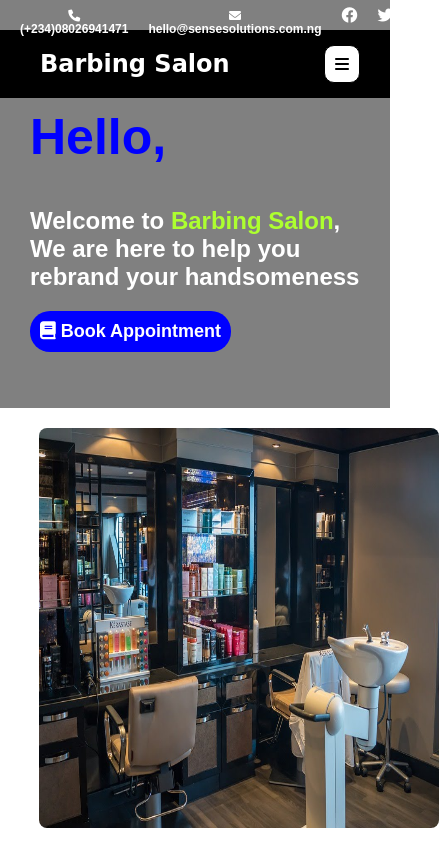
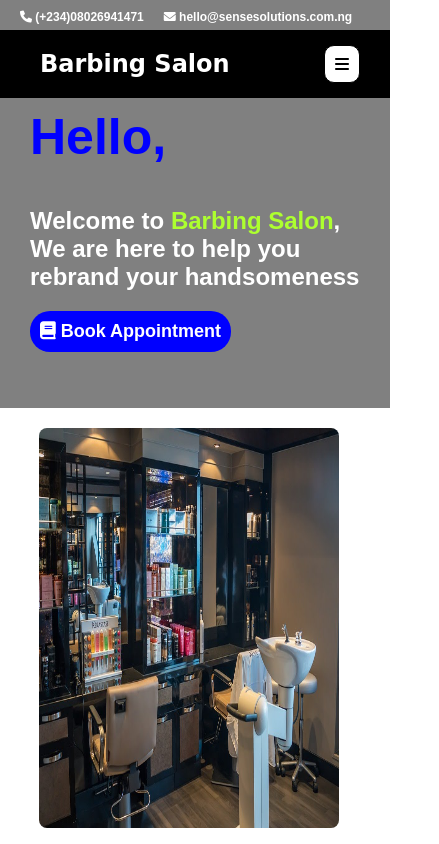
Before and after one commit to Azeezfasasi/Barbing-Salon, a plain HTML site: page index.html in a window 390 px wide. Shown: the top 844 px of the page, 439 px wide, since content can reach past the window. Drawn offline with Linux system fonts and the light colour scheme.

Commit message:
Fixed issue

```diff
--- a/css/header.css
+++ b/css/header.css
@@ -107,11 +107,8 @@ body {
         color: white;
     }
 
-    .social {
-        color: white;
-        margin-top: -3px;
-        margin-left: 10px;
-
+    .social, .top-btn {
+        display: none;
     }
 
     .top-btn {
--- a/css/intro.css
+++ b/css/intro.css
@@ -52,6 +52,10 @@
         margin: auto;
     }
 
+    .intro-image img {
+        width: 300px;
+    }
+
     .intro-text {
         display: block;
         width: 80%;
```
